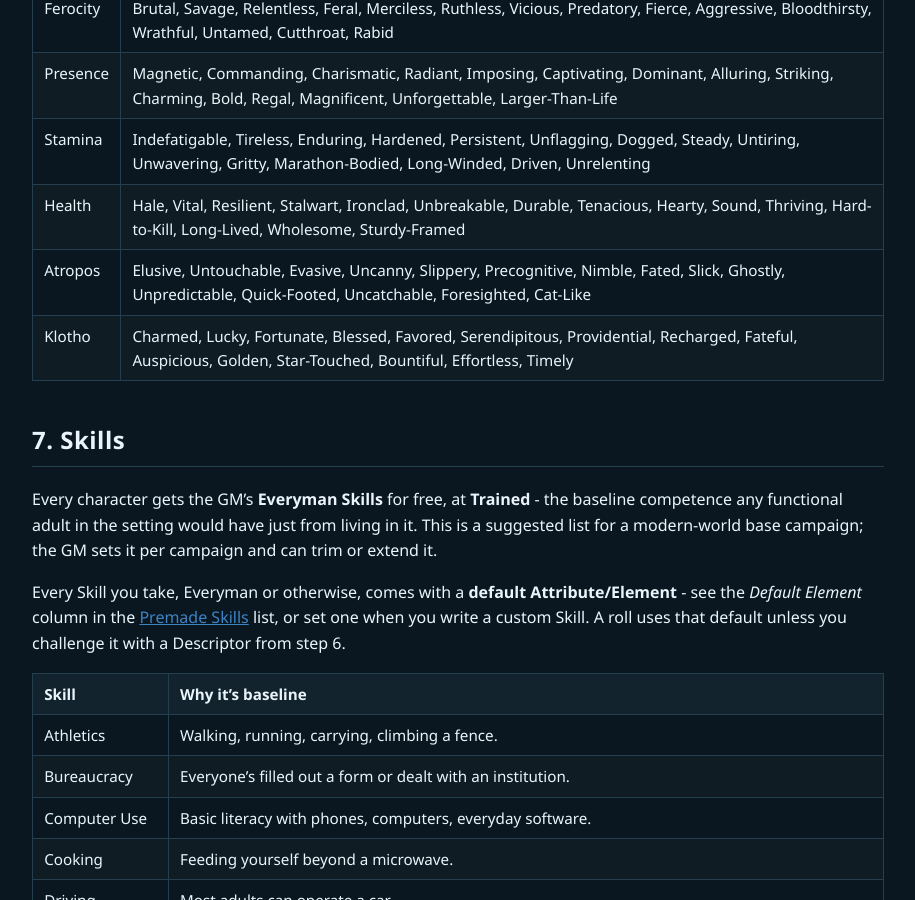
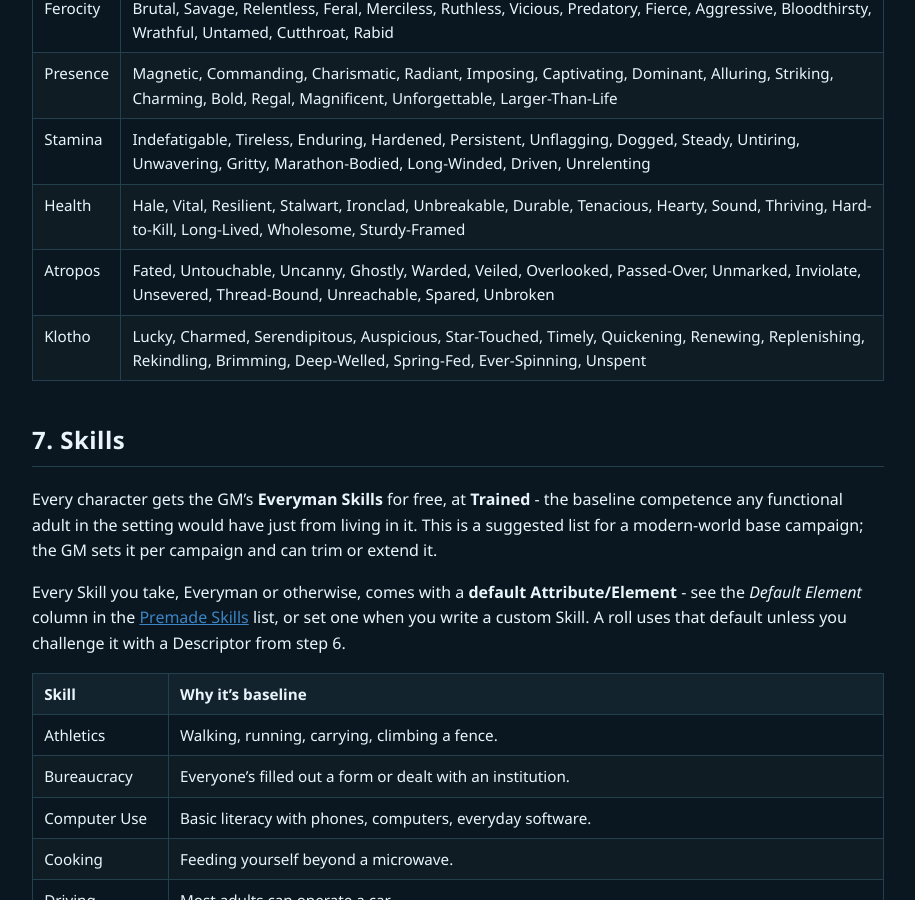
Before and after one commit to feralucce/20_Below, a Jekyll site: the page built from rules/character-creation.md, in a window 1280 px wide and 900 px high, scrolled down 2880 px. Shown: the whole window, without its empty margins (182-1097 px from the left). Built offline with Jekyll 4.4.1, drawn with Linux system fonts in a browser that asks for light colours; our own code applies the rules of GitHub Pages for plain Markdown files.

Commit message:
Revise the Moira sub-stat sample descriptors
Atropos had drifted into footwork - Elusive, Evasive, Slippery, Nimble,
Slick, Quick-Footed, Uncatchable, Cat-Like were eight of the fifteen.
Atropos is the Fate who cuts the thread, and Defense covers all three
attack types, so a descriptor has to make sense of a word or a mind
missing you, not just a blade. Precognitive and Foresighted went too -
Atropos doesn't see ahead. The new set describes the attack failing
rather than the feet moving.

Klotho was nine near-synonyms for lucky (Fortunate, Blessed, Favored,
Providential, Golden among them), which is the exact thing step 6 warns
against, while Ki regeneration - half of what Klotho does - had almost
no coverage. Now six for the Lucky Number and nine for regeneration and
the thread still being spun.

Both tables carry identical copies in rules.md and character-creation.md;
the glossary's five-word sample lines now draw from the new sets.

Co-Authored-By: Claude Opus 5 <noreply@anthropic.com>

```diff
--- a/rules/character-creation.md
+++ b/rules/character-creation.md
@@ -65,8 +65,8 @@ Every Skill defaults to an Attribute/Element (see step 7). Descriptors matter be
 | Presence | Magnetic, Commanding, Charismatic, Radiant, Imposing, Captivating, Dominant, Alluring, Striking, Charming, Bold, Regal, Magnificent, Unforgettable, Larger-Than-Life |
 | Stamina | Indefatigable, Tireless, Enduring, Hardened, Persistent, Unflagging, Dogged, Steady, Untiring, Unwavering, Gritty, Marathon-Bodied, Long-Winded, Driven, Unrelenting |
 | Health | Hale, Vital, Resilient, Stalwart, Ironclad, Unbreakable, Durable, Tenacious, Hearty, Sound, Thriving, Hard-to-Kill, Long-Lived, Wholesome, Sturdy-Framed |
-| Atropos | Elusive, Untouchable, Evasive, Uncanny, Slippery, Precognitive, Nimble, Fated, Slick, Ghostly, Unpredictable, Quick-Footed, Uncatchable, Foresighted, Cat-Like |
-| Klotho | Charmed, Lucky, Fortunate, Blessed, Favored, Serendipitous, Providential, Recharged, Fateful, Auspicious, Golden, Star-Touched, Bountiful, Effortless, Timely |
+| Atropos | Fated, Untouchable, Uncanny, Ghostly, Warded, Veiled, Overlooked, Passed-Over, Unmarked, Inviolate, Unsevered, Thread-Bound, Unreachable, Spared, Unbroken |
+| Klotho | Lucky, Charmed, Serendipitous, Auspicious, Star-Touched, Timely, Quickening, Renewing, Replenishing, Rekindling, Brimming, Deep-Welled, Spring-Fed, Ever-Spinning, Unspent |
 
 ## 7. Skills
 
```
Also changed, not shown: rules/glossary.md (+2 -2 lines), rules/rules.md (+2 -2 lines).
